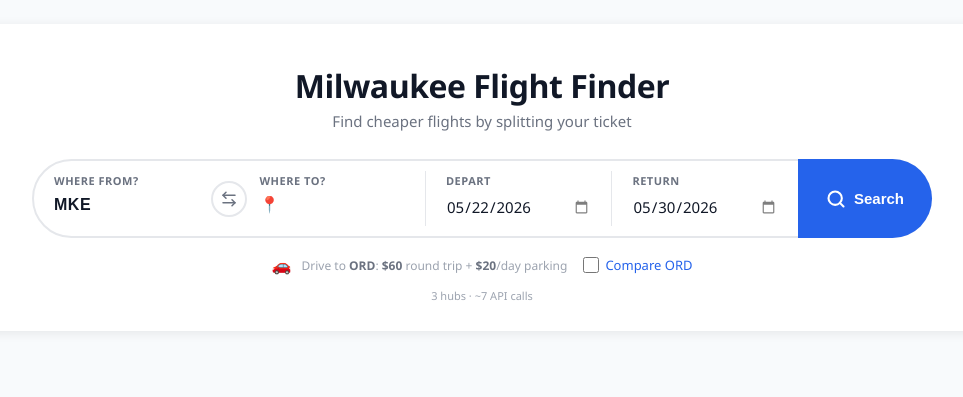
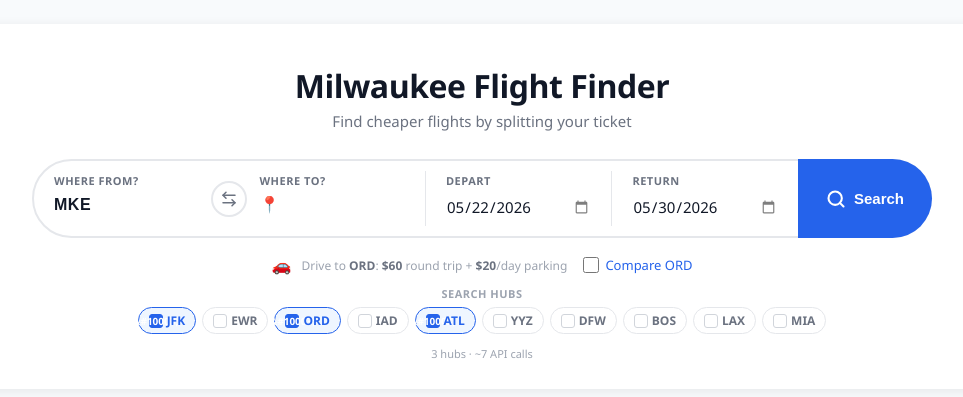
Before and after one commit to Cornilam/Flight-Finder-, a Flask app: page / in a window 1280 px wide. Shown: the top 397 px of the page, without its empty margins (158-1121 px from the left). Run offline with Flask 3, Linux system fonts and the light colour scheme; data that the repository does not hold is empty.

Commit message:
Add toggleable hub selection chips below search bar
Users can now pick which hub airports to search through via pill-shaped
checkboxes (10 available: JFK, EWR, ORD, IAD, ATL, YYZ, DFW, BOS, LAX, MIA).
Defaults to JFK/ORD/ATL. API call estimate updates dynamically. Backend
validates selected hubs against ALL_HUBS whitelist.

Co-Authored-By: Claude Opus 4.6 <noreply@anthropic.com>

```diff
--- a/flight_deal_finder/app_serp.py
+++ b/flight_deal_finder/app_serp.py
@@ -38,7 +38,10 @@ DESTINATION = os.getenv("DESTINATION", "ATH")
 DEPART_DATE = os.getenv("DEPART_DATE", "2026-05-22")
 RETURN_DATE = os.getenv("RETURN_DATE", "2026-05-30")
 
-# Hubs for SerpAPI (smaller list to conserve searches)
+# Full list of hub airports available for user selection in the UI
+ALL_HUBS = [h.strip() for h in os.getenv("ALL_HUBS", "JFK,EWR,ORD,IAD,ATL,YYZ,DFW,BOS,LAX,MIA").split(",") if h.strip()]
+
+# Default checked hubs (smaller list to conserve API calls)
 SERP_HUBS = [h.strip() for h in os.getenv("SERP_HUBS", "JFK,ORD,ATL").split(",") if h.strip()]
 
 # Minimum connection time (minutes) between separate tickets at a hub
@@ -155,6 +158,7 @@ def index():
         depart_date=DEPART_DATE,
         return_date=RETURN_DATE,
         hubs=SERP_HUBS,
+        all_hubs=ALL_HUBS,
         min_connection=MIN_CONNECTION_MINUTES,
         driving_cost=DRIVING_COST,
         parking_rate=PARKING_RATE_PER_DAY,
@@ -192,6 +196,19 @@ def start_search():
 
     is_hub_search = data.get("is_hub_search", False)
 
+    # Client-selected hubs (validated against ALL_HUBS whitelist)
+    client_hubs = data.get("hubs", None)
+    if client_hubs and isinstance(client_hubs, list):
+        selected_hubs = [
+            h.upper().strip() for h in client_hubs
+            if isinstance(h, str) and len(h.strip()) == 3
+            and h.strip().isalpha() and h.upper().strip() in ALL_HUBS
+        ]
+        if not selected_hubs:
+            selected_hubs = SERP_HUBS
+    else:
+        selected_hubs = SERP_HUBS
+
     search_params = {
         "origin": search_origin,
         "destination": destination,
@@ -202,7 +219,7 @@ def start_search():
         "driving_cost": driving_cost,
         "parking_rate": parking_rate,
         "is_hub_search": is_hub_search,
-        "hubs": SERP_HUBS,
+        "hubs": selected_hubs,
     }
 
     search_id = f"serp-{search_origin}-{destination}-{id(request)}"
--- a/flight_deal_finder/templates/dashboard_serp.html
+++ b/flight_deal_finder/templates/dashboard_serp.html
@@ -297,6 +297,72 @@
             width: 16px;
             height: 16px;
         }
+
+        /* Hub Selection Chips */
+        .hub-selector {
+            max-width: 900px;
+            margin: 10px auto 0;
+            text-align: center;
+        }
+        .hub-selector-label {
+            font-size: 11px;
+            font-weight: 600;
+            color: #9ca3af;
+            text-transform: uppercase;
+            letter-spacing: 0.5px;
+            margin-bottom: 6px;
+        }
+        .hub-checkboxes {
+            display: flex;
+            flex-wrap: wrap;
+            justify-content: center;
+            gap: 6px;
+        }
+        .hub-chip {
+            display: inline-flex;
+            align-items: center;
+            gap: 4px;
+            padding: 4px 10px;
+            border: 1.5px solid #e5e7eb;
+            border-radius: 20px;
+            font-size: 12px;
+            font-weight: 600;
+            color: #6b7280;
+            cursor: pointer;
+            transition: all 0.15s ease;
+            user-select: none;
+            background: #fff;
+        }
+        .hub-chip:hover {
+            border-color: #93c5fd;
+            background: #eff6ff;
+        }
+        .hub-chip.checked {
+            border-color: #2563eb;
+            background: #eff6ff;
+            color: #2563eb;
+        }
+        .hub-chip input[type="checkbox"] {
+            display: none;
+        }
+        .hub-chip .chip-check {
+            width: 14px;
+            height: 14px;
+            border-radius: 3px;
+            border: 1.5px solid #d1d5db;
+            display: flex;
+            align-items: center;
+            justify-content: center;
+            font-size: 10px;
+            transition: all 0.15s;
+            flex-shrink: 0;
+        }
+        .hub-chip.checked .chip-check {
+            background: #2563eb;
+            border-color: #2563eb;
+            color: #fff;
+        }
+
         .btn-rerun {
             padding: 8px 20px;
             background: #2563eb;
@@ -516,6 +582,8 @@
             }
             .search-options { flex-direction: column; gap: 12px; }
             .hub-compare-fields { flex-direction: column; }
+            .hub-checkboxes { gap: 4px; }
+            .hub-chip { padding: 3px 8px; font-size: 11px; }
         }
 
         /* Live Status Log */
@@ -1176,6 +1244,22 @@
                     <input type="checkbox" id="hubCompare" onchange="toggleHubCompare()">
                     <span>Compare ORD</span>
                 </label>
+            </div>
+
+            <!-- Hub Selection -->
+            <div class="hub-selector" id="hubSelector">
+                <div class="hub-selector-label">Search Hubs</div>
+                <div class="hub-checkboxes" id="hubCheckboxes">
+                    {% for hub in all_hubs %}
+                    <label class="hub-chip {{ 'checked' if hub in hubs else '' }}" id="hubChip_{{ hub }}">
+                        <input type="checkbox" value="{{ hub }}"
+                               {{ 'checked' if hub in hubs else '' }}
+                               onchange="onHubToggle(this)">
+                        <span class="chip-check">{{ '&#10003;' if hub in hubs else '' }}</span>
+                        <span>{{ hub }}</span>
+                    </label>
+                    {% endfor %}
+                </div>
             </div>
 
             <div class="budget-note">
@@ -1559,17 +1643,39 @@
             });
         }
 
-        var HUB_COUNT = {{ hubs | length }};
+        function getSelectedHubs() {
+            var checkboxes = document.querySelectorAll('#hubCheckboxes input[type="checkbox"]');
+            var selected = [];
+            for (var i = 0; i < checkboxes.length; i++) {
+                if (checkboxes[i].checked) selected.push(checkboxes[i].value);
+            }
+            return selected;
+        }
+
+        function onHubToggle(checkbox) {
+            var chip = checkbox.closest('.hub-chip');
+            if (checkbox.checked) {
+                chip.classList.add('checked');
+                chip.querySelector('.chip-check').innerHTML = '&#10003;';
+            } else {
+                chip.classList.remove('checked');
+                chip.querySelector('.chip-check').innerHTML = '';
+            }
+            updateBudgetEstimate();
+        }
 
         function toggleHubCompare() {
             updateBudgetEstimate();
         }
 
         function updateBudgetEstimate() {
-            var callsPerSearch = 1 + HUB_COUNT * 2;
+            var hubCount = getSelectedHubs().length;
+            var callsPerSearch = 1 + hubCount * 2;
             var hubCompare = document.getElementById('hubCompare').checked;
             var total = hubCompare ? callsPerSearch * 2 : callsPerSearch;
-            document.getElementById('apiCallEstimate').textContent = HUB_COUNT + ' hubs \u00b7 ~' + total + ' API calls';
+            var text = hubCount + ' hub' + (hubCount !== 1 ? 's' : '') + ' \u00b7 ~' + total + ' API call' + (total !== 1 ? 's' : '');
+            if (hubCount > 5) text += ' \u26a0\ufe0f';
+            document.getElementById('apiCallEstimate').textContent = text;
             document.getElementById('hubBudgetNote').textContent = hubCompare ? ' (x2 for hub compare)' : '';
         }
 
@@ -2022,6 +2128,7 @@
                 hub_airport: 'ORD',
                 driving_cost: 60,
                 parking_rate: 20,
+                hubs: getSelectedHubs(),
             };
         }
 
```
Also changed, not shown: 1 other file.
